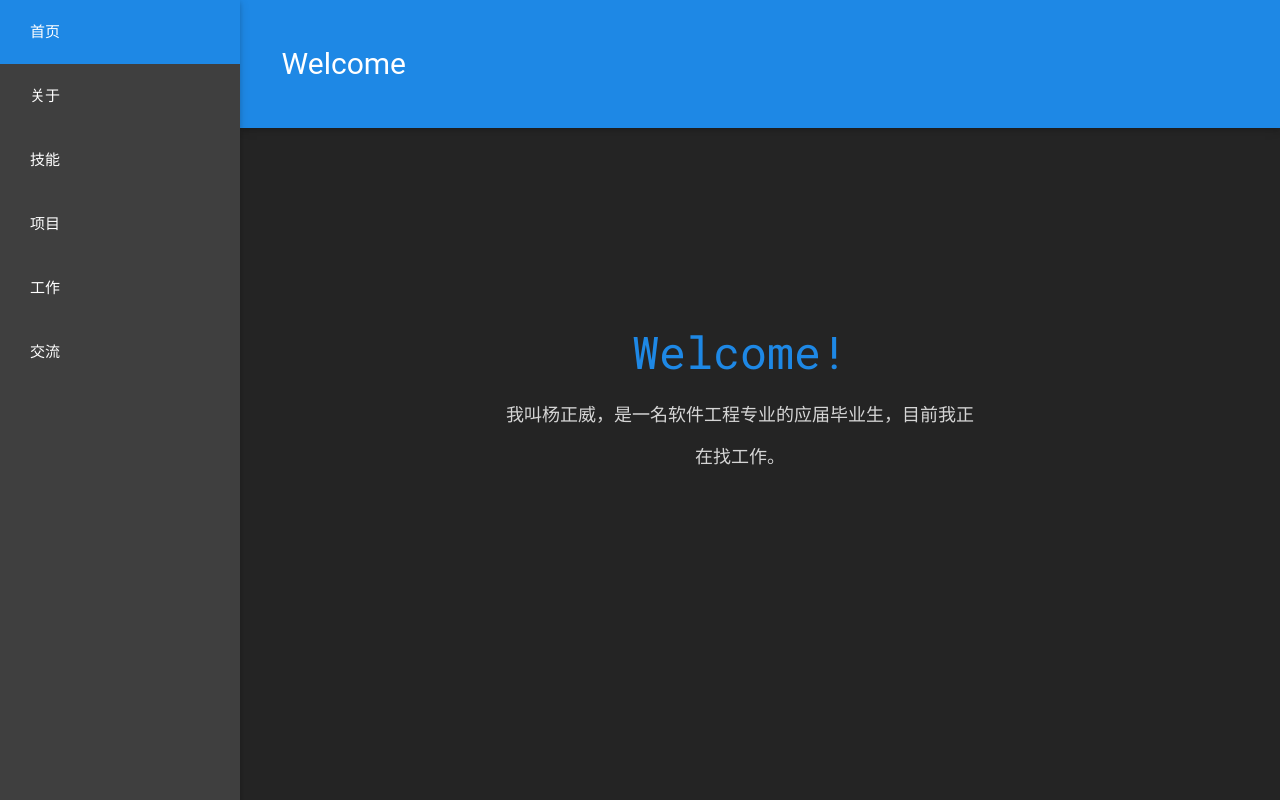
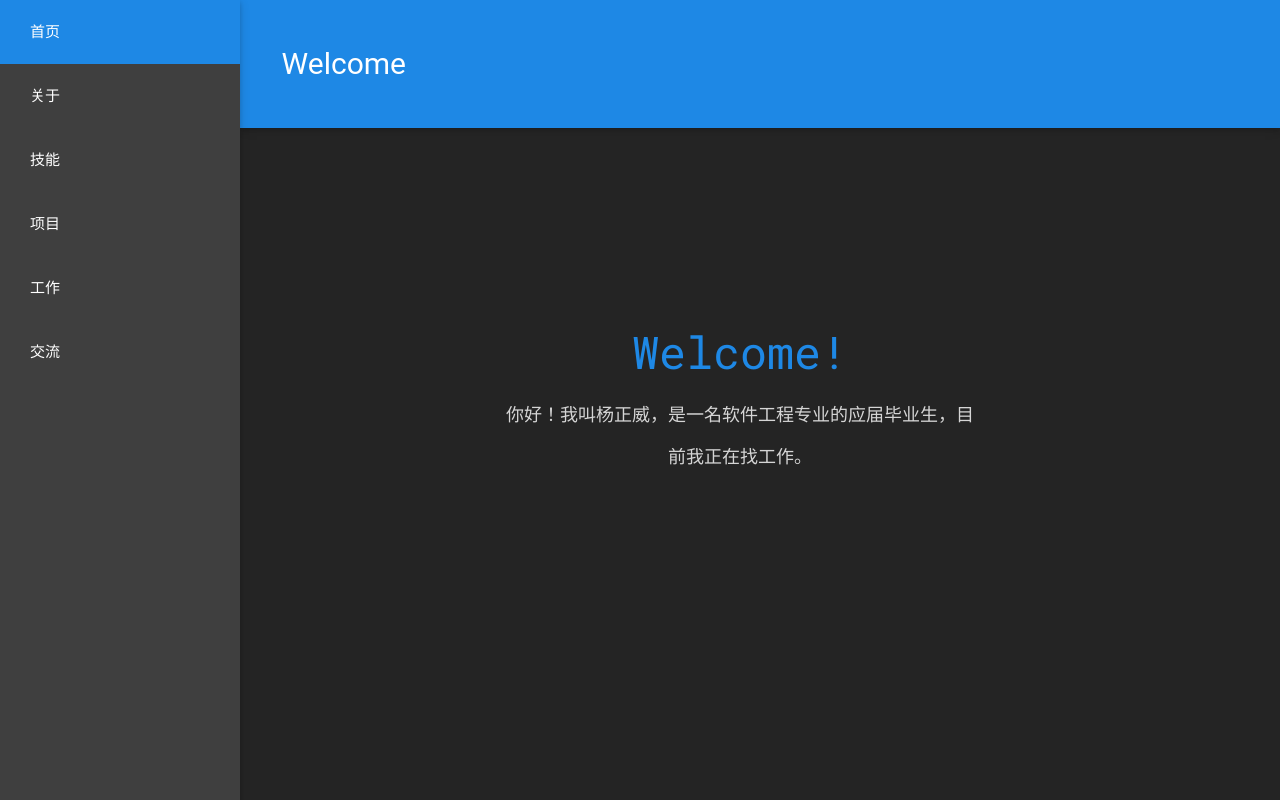
Before and after one commit to zhwyang/site, a plain HTML site: page index.html in a window 1280 px wide. Drawn offline with Linux system fonts and the light colour scheme; a web font is replaced by a local one.

Commit message:
Update index.html

```diff
--- a/index.html
+++ b/index.html
@@ -50,7 +50,7 @@
             <div class="valign-wrapper center-align">
                 <div class="valign center-align">
                     <h2>Welcome!</h2>
-                    <p class="homeParagraph">我叫杨正威，是一名软件工程专业的应届毕业生，目前我正在找工作。</p>
+                    <p class="homeParagraph">你好！我叫杨正威，是一名软件工程专业的应届毕业生，目前我正在找工作。</p>
                 </div>
             </div>
         </div>
```
